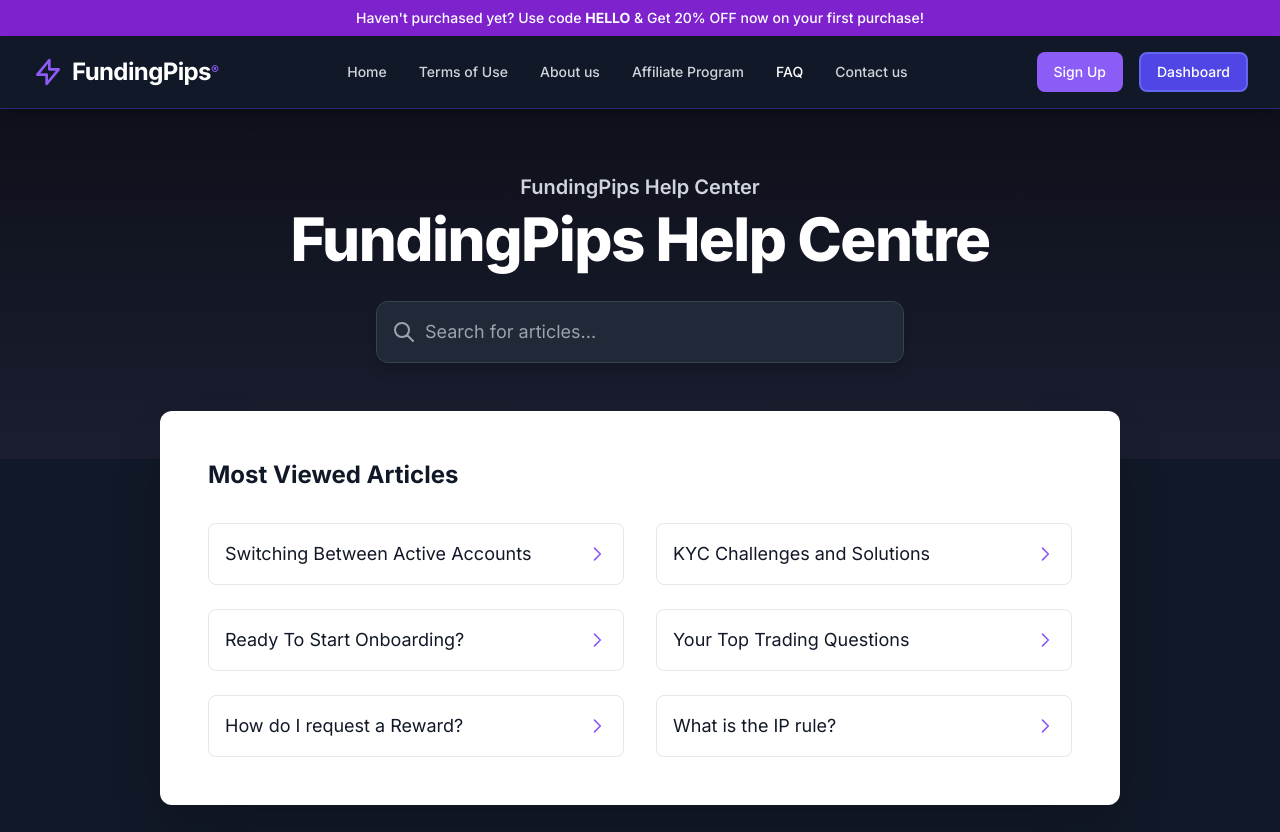
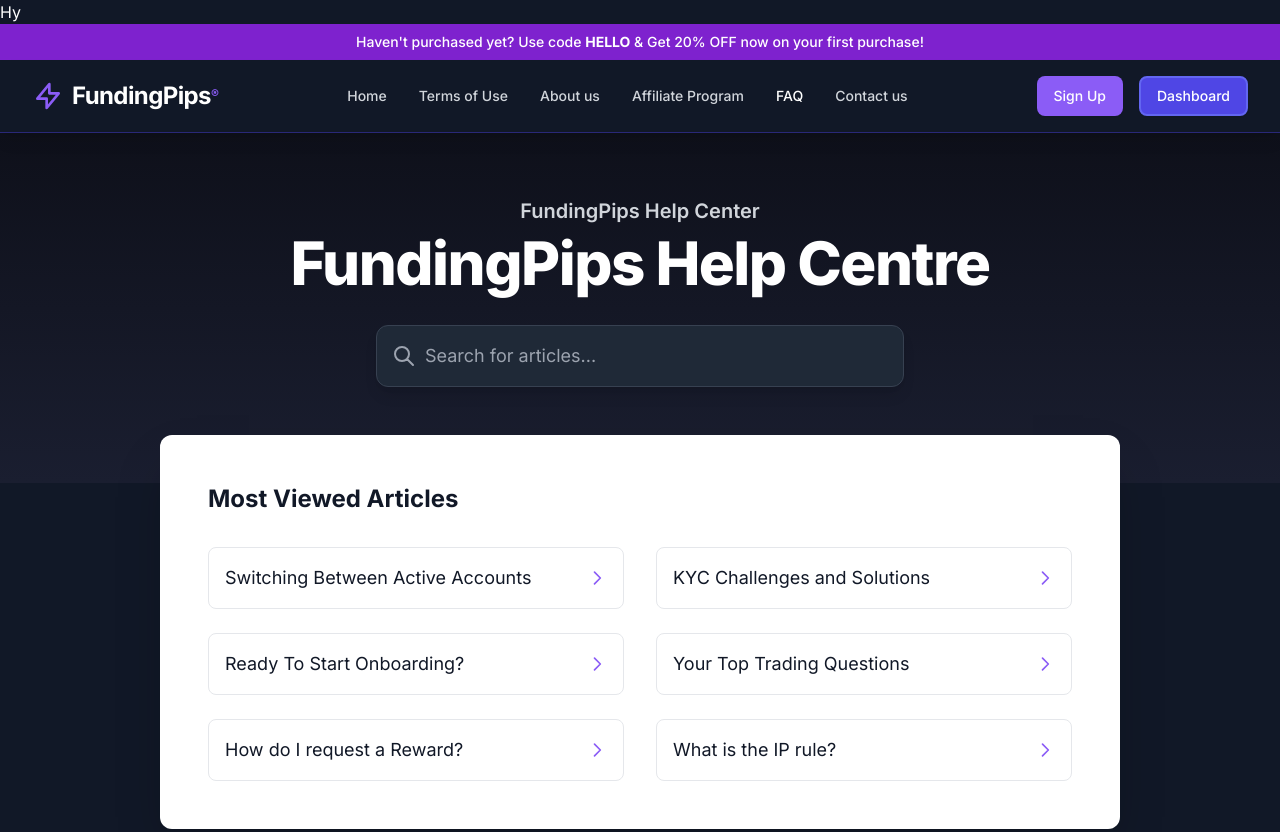
Before and after one commit to saystalha/Funding-Pips, a plain HTML site: page Pages/Faqs/Faqs.html in a window 1280 px wide. Shown: the top 832 px of the page. Drawn offline with nearby package versions, Linux system fonts and the light colour scheme.

Commit message:
Checking purpose

```diff
--- a/Pages/Faqs/Faqs.html
+++ b/Pages/Faqs/Faqs.html
@@ -14,6 +14,7 @@
     </style>
 </head>
 <body class="bg-gray-900 text-white min-h-screen flex flex-col">
+    <h1>Hy</h1>
     <script>
         tailwind.config = {
             theme: {
```
